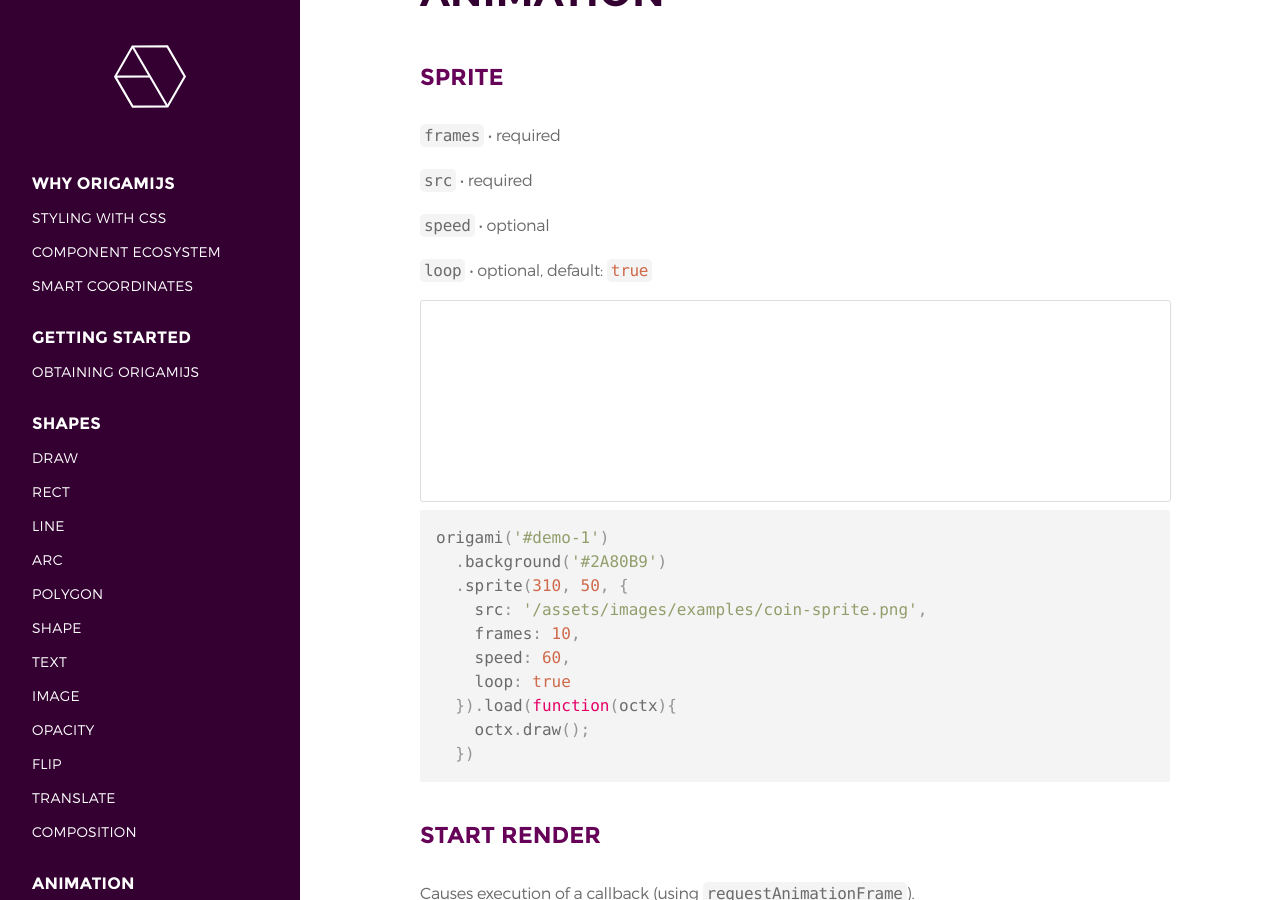
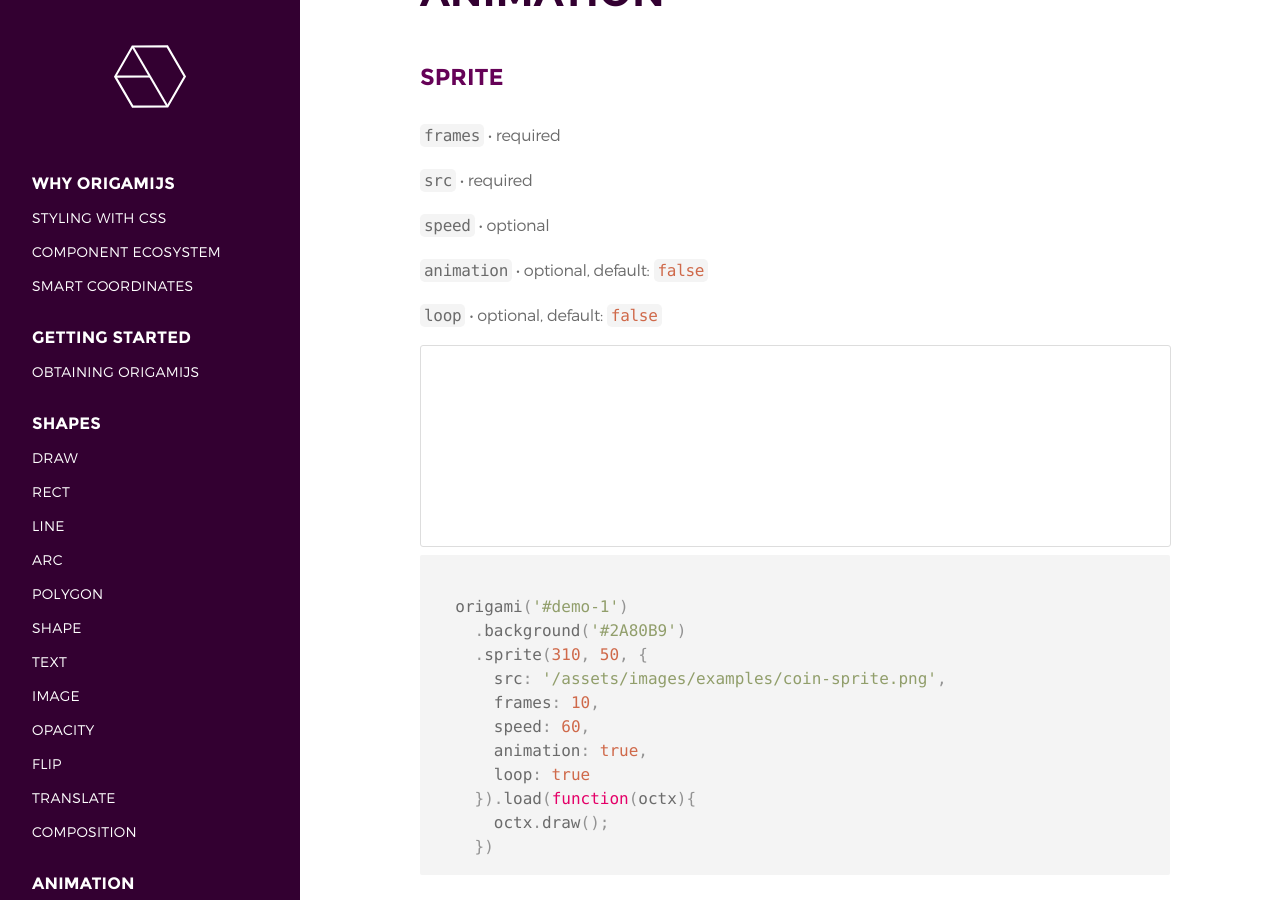
Before and after one commit to raphamorim/origamijs, a Jekyll site: the page built from _docs/4-animation.md, in a window 1280 px wide and 900 px high, scrolled down 194 px. Built offline with Jekyll 4.4.1, drawn with Linux system fonts in a browser that asks for light colours; some web fonts are replaced.

Commit message:
Update documentation of animation sprite #20

```diff
--- a/_docs/4-animation.md
+++ b/_docs/4-animation.md
@@ -18,22 +18,27 @@ description: Animation Guide - Origamijs is a Powerful and Lightweight Library t
 
 <code class="language-javascript">speed</code> • optional
 
-<code class="language-javascript">loop</code> • optional, default: <code class="language-javascript">true</code>
+<code class="language-javascript">animation</code> • optional, default: <code class="language-javascript">false</code>
+
+<code class="language-javascript">loop</code> • optional, default: <code class="language-javascript">false</code>
 
 <div class="example dark">
   <canvas id="sprite"></canvas>
 </div>
 
-<pre><code class="language-javascript">origami('#demo-1')
-  .background('#2A80B9')
-  .sprite(310, 50, {
-    src: '/assets/images/examples/coin-sprite.png',
-    frames: 10,
-    speed: 60,
-    loop: true
-  }).load(function(octx){
-    octx.draw();
-  })</code></pre>
+<pre><code class="language-javascript">
+  origami('#demo-1')
+    .background('#2A80B9')
+    .sprite(310, 50, {
+      src: '/assets/images/examples/coin-sprite.png',
+      frames: 10,
+      speed: 60,
+      animation: true,
+      loop: true
+    }).load(function(octx){
+      octx.draw();
+    })
+</code></pre>
 
 ## Start Render
 
```
